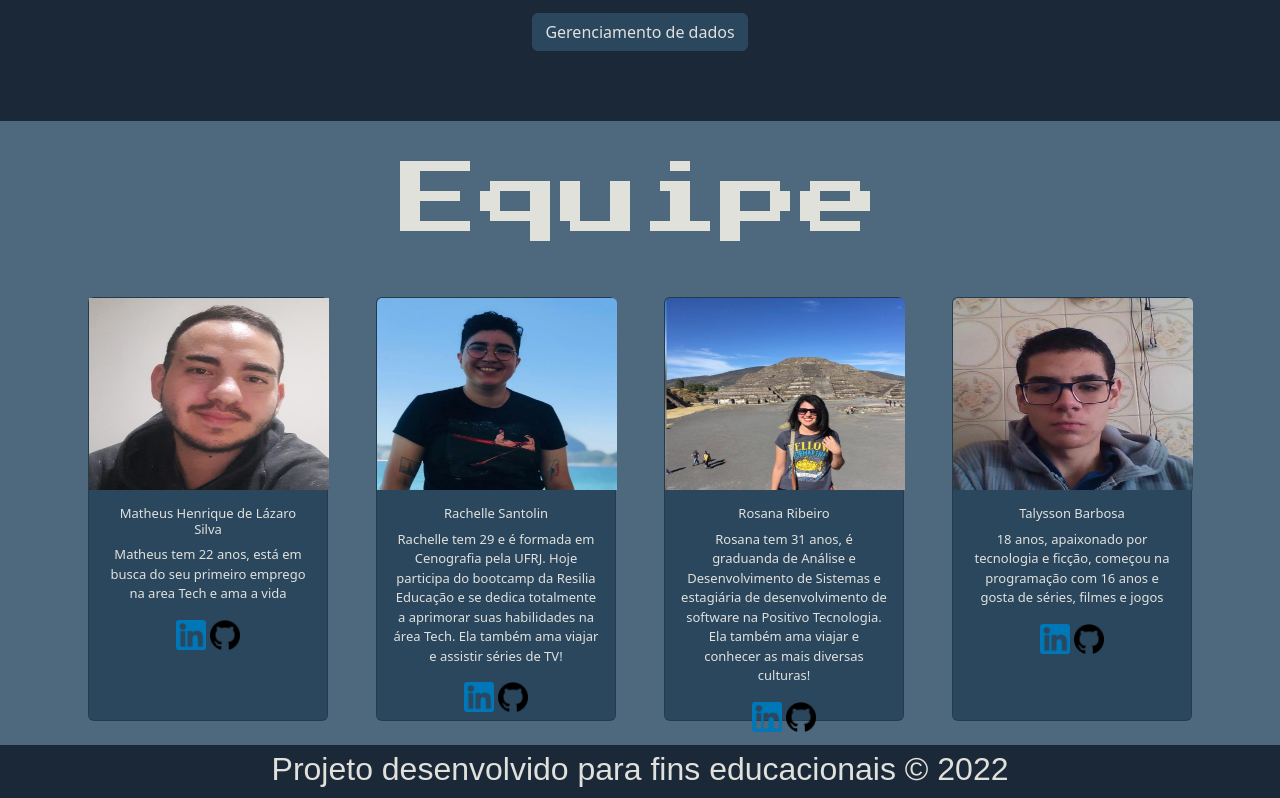
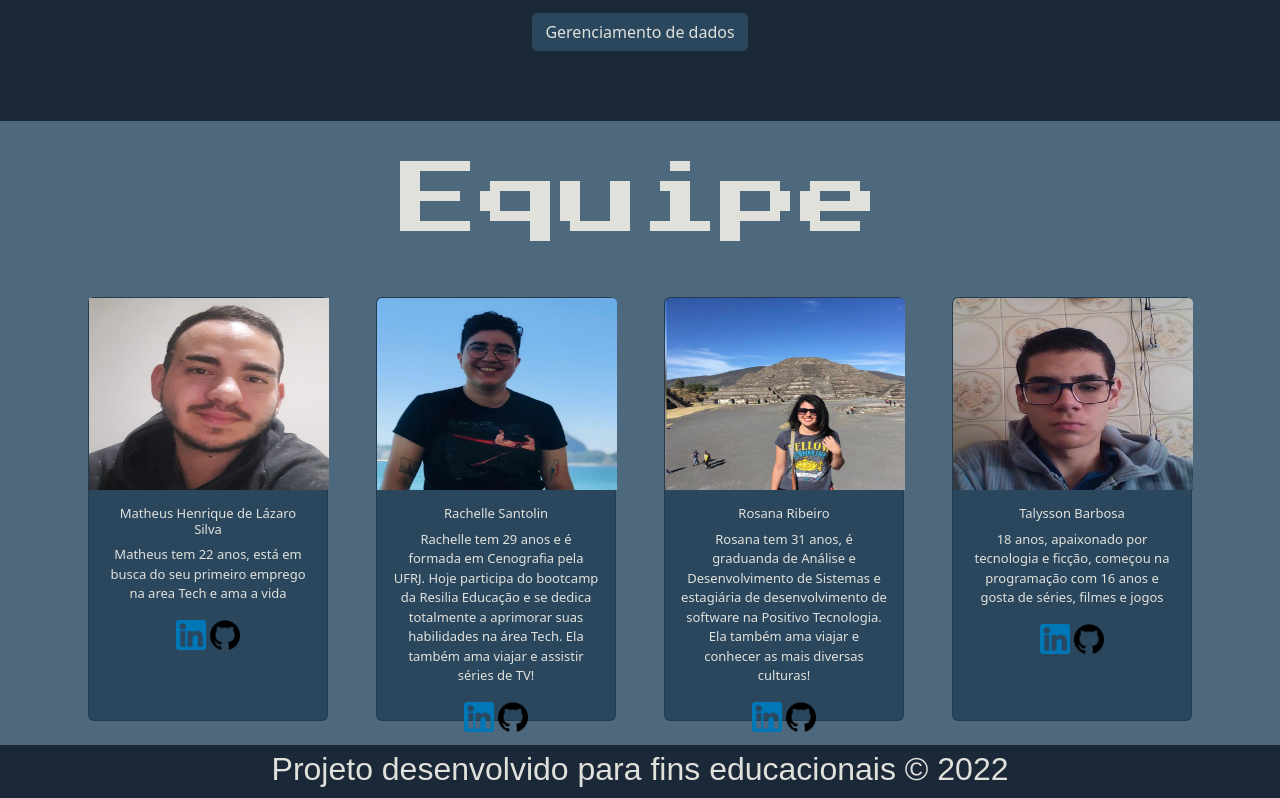
Before and after one commit to rachellesdev/projetoM3, a plain HTML site: page index.html in a window 1280 px wide. Shown: the part 1307-2105 px from the top of the page. Drawn offline with nearby package versions, Linux system fonts and the light colour scheme; a web font is replaced by a local one.

Commit message:
correção de texto.

```diff
--- a/index.html
+++ b/index.html
@@ -181,7 +181,7 @@
                     alt="foto de uma das integrantes da equipe">
                 <div class="card-body">
                     <h5 class="card-title text-center textApres">Rachelle Santolin</h5>
-                    <p class="card-text text-center textApres">Rachelle tem 29 e é formada em Cenografia pela UFRJ. Hoje
+                    <p class="card-text text-center textApres">Rachelle tem 29 anos e é formada em Cenografia pela UFRJ. Hoje
                         participa
                         do bootcamp da Resilia Educação e se dedica totalmente a aprimorar suas habilidades na área
                         Tech. Ela também ama viajar e assistir séries de TV!</p>
```
